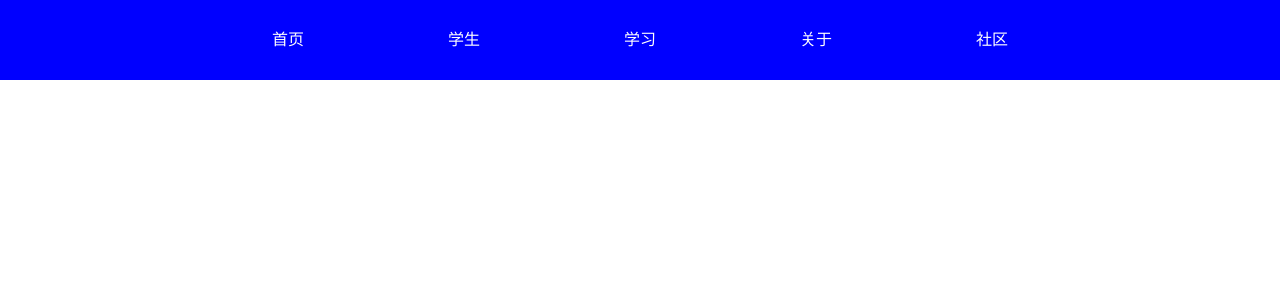
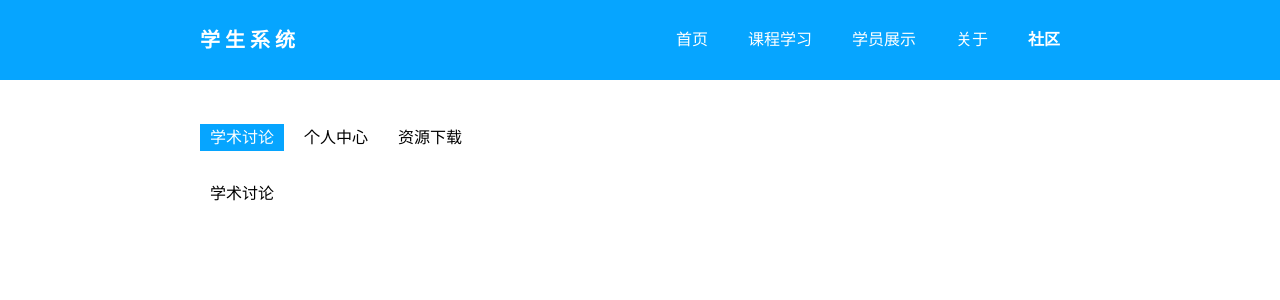
Before and after one commit to ZanHaitao/VUE-Learning-Materials, a Vue app in the folder test-vue/: page /activity/academic in a window 1280 px wide. Shown: the top 300 px of the page. Built offline with nearby package versions, Linux system fonts and the light colour scheme.

Commit message:
53.VueRouter-命名路由-嵌套路由-重定向-别名

```diff
--- a/test-vue/src/App.vue
+++ b/test-vue/src/App.vue
@@ -1,11 +1,14 @@
 <template>
   <div>
     <div class="header">
-      <router-link to="/">首页</router-link>
-      <router-link to="/student">学生</router-link>
-      <router-link to="/learn">学习</router-link>
-      <router-link to="/about">关于</router-link>
-      <router-link to="/activity">社区</router-link>
+      <div class="logo">学 生 系 统</div>
+      <div class="nav-list">
+        <router-link to="/home">首页</router-link>
+        <router-link to="/learn">课程学习</router-link>
+        <router-link to="/student">学员展示</router-link>
+        <router-link to="/about">关于</router-link>
+        <router-link to="/activity">社区</router-link>
+      </div>
     </div>
     <div class="container">
       <router-view></router-view>
@@ -27,15 +30,26 @@ export default {
 <style scoped>
 .header {
   display: flex;
-  justify-content: space-around;
+  justify-content: space-between;
   height: 80px;
-  background: blue;
+  background: #06a5ff;
   align-items: center;
 }
 
+.header .logo {
+  color: #fff;
+  font-size: 20px;
+  font-weight: bold;
+}
+
 .header a {
+  padding: 5px 20px;
   color: #fff;
   text-decoration: none;
+}
+
+.header a.router-link-active {
+  font-weight: bold;
 }
 
 .header,
--- a/test-vue/src/router.js
+++ b/test-vue/src/router.js
@@ -2,16 +2,17 @@ import Vue from 'vue';
 import VueRouter from 'vue-router';
 
 import Home from './views/Home.vue'
-// import Student from './views/Student.vue'
-// import About from './views/About.vue'
-// import Activity from './views/Activity.vue'
-// import Learn from './views/Learn.vue'
 
 Vue.use(VueRouter);
 
 const routes = [
   {
     path: '/',
+    redirect: '/home'
+  },
+  {
+    path: '/home',
+    // alias: '/',
     component: Home
   },
   {
@@ -24,7 +25,25 @@ const routes = [
   },
   {
     path: '/activity',
-    component: () => import('./views/Activity.vue')
+    component: () => import('./views/Activity.vue'),
+    redirect: { name: 'academic' },
+    children: [
+      {
+        path: 'academic',
+        name: 'academic',
+        component: () => import('./views/Academic.vue')
+      },
+      {
+        path: 'personal',
+        name: 'personal',
+        component: () => import('./views/Personal.vue')
+      },
+      {
+        path: 'download',
+        name: 'download',
+        component: () => import('./views/Download.vue')
+      },
+    ]
   },
   {
     path: '/learn',
--- /dev/null
+++ b/test-vue/src/views/Academic.vue
@@ -0,0 +1,3 @@
+<template>
+  <div>学术讨论</div>
+</template>
--- a/test-vue/src/views/Activity.vue
+++ b/test-vue/src/views/Activity.vue
@@ -1,3 +1,32 @@
 <template>
-  <div>社区</div>
+  <div>
+    <div class="activity-nav">
+      <router-link :to="{ name:'academic' }">学术讨论</router-link>
+      <router-link :to="{ name:'personal' }">个人中心</router-link>
+      <router-link :to="{ name:'download' }">资源下载</router-link>
+    </div>
+
+    <div class="activity-view">
+      <router-view></router-view>
+    </div>
+  </div>
 </template>
+
+<style scoped>
+.activity-nav a {
+  padding: 5px 10px;
+  margin-right: 10px;
+  text-decoration: none;
+  color: #000;
+}
+
+.activity-nav a.router-link-exact-active {
+  background: #06a5ff;
+  color: #fff;
+}
+
+.activity-view {
+  margin-top: 40px;
+  padding-left: 10px;
+}
+</style>
--- /dev/null
+++ b/test-vue/src/views/Download.vue
@@ -0,0 +1,3 @@
+<template>
+  <div>资源下载</div>
+</template>
--- a/test-vue/src/views/Learn.vue
+++ b/test-vue/src/views/Learn.vue
@@ -1,3 +1,3 @@
 <template>
-  <div>学习</div>
+  <div>课程学习</div>
 </template>
--- /dev/null
+++ b/test-vue/src/views/Personal.vue
@@ -0,0 +1,3 @@
+<template>
+  <div>个人中心</div>
+</template>
--- a/test-vue/src/views/Student.vue
+++ b/test-vue/src/views/Student.vue
@@ -1,3 +1,3 @@
 <template>
-  <div>学生</div>
+  <div>学员展示</div>
 </template>
```
Also changed, not shown: 1 other file (tests, documents, lock files or other folders).
